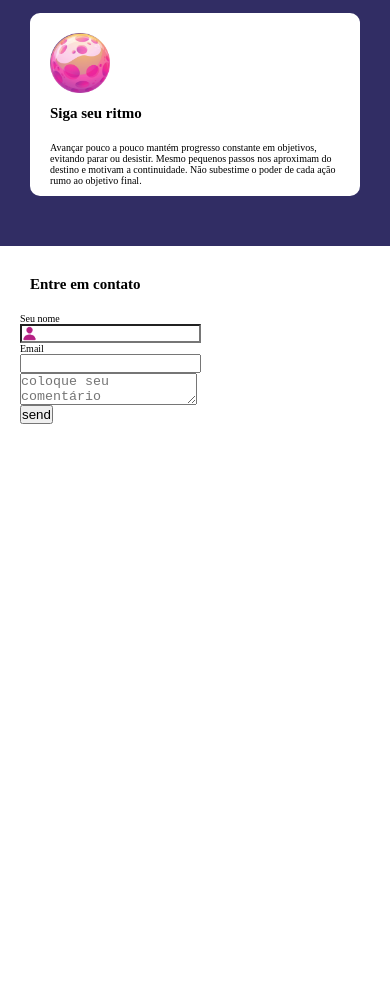
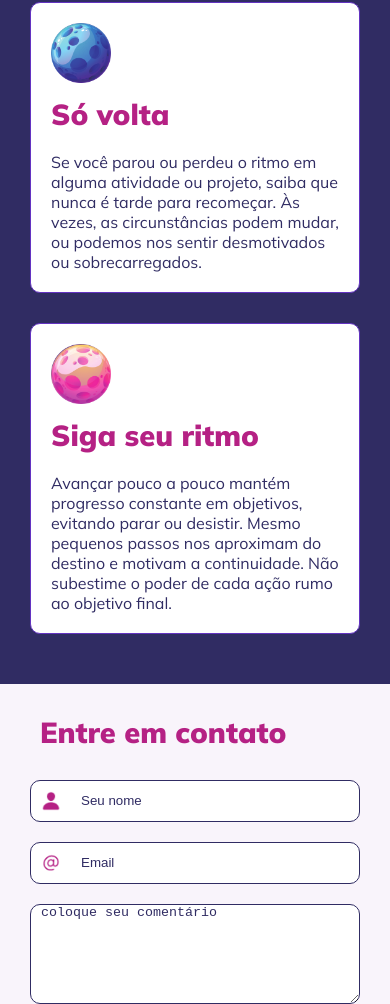
Before and after one commit to MarcioPAraujo/rocketseat-challenges, a plain HTML site: page landpage-rocket/index.html in a window 390 px wide. Shown: the part 996-2000 px from the top of the page. Before the commit the page ends 1450 px from the top, so only its background shows below. Drawn offline with Linux system fonts and the light colour scheme.

Commit message:
mobile first cocnluded

```diff
--- a/landpage-rocket/index.html
+++ b/landpage-rocket/index.html
@@ -10,7 +10,7 @@
     <header>
         <div><img src="image/astronaut.png" alt="astronaut in space"></div>
         <h1>Explore sem limites</h1>
-        <h2>Porque o aprendizado é continuo</h2>
+        <p>Porque o aprendizado é continuo</p>
         <div><img src="image/purple-arrow.png" alt="purple down arrow"></div>
     </header>
 
@@ -45,19 +45,20 @@
         <section id="form">
             <h2>Entre em contato</h2>
             <form>
-                <label for="userName">Seu nome</label>
-                <input type="text" id="userName"  >
 
-                <label for="userEmail">Email</label>
-                <input type="email" name="email" id="userEmail">
+                <input type="text" id="userName" placeholder="Seu nome" class="inputConfig" >
+
+                <input type="email" name="email" id="userEmail" placeholder="Email" class="inputConfig">
 
                 <textarea name="comment" id="comments" placeholder="coloque seu comentário"></textarea>
 
-                <input type="submit" value="send">
+                <button>Enviar mensagem</button>
             </form>
         </section>
     </main>
 
-    <footer></footer>
+    <footer>
+        <p>© 2023 - Rocketseat Explorer</p>
+    </footer>
 </body>
 </html>
--- a/landpage-rocket/style.css
+++ b/landpage-rocket/style.css
@@ -1,3 +1,4 @@
+@import url('https://fonts.googleapis.com/css2?family=Mulish:wght@400;700;900&display=swap');
 *{
     margin: 0px;
     padding: 0px;
@@ -6,8 +7,17 @@
 }
 :root{
     font-size: 62.5%;
-    --purple-backgroun: #312D64;
-    --white-background: white;
+    font-family: 'Mulish', sans-serif;
+    --purple-backgroun: hsl(244, 38%, 28%);
+    --purple-border:hsl(260, 58%, 48%);
+    --font-purple-highlight:hsl(320, 69%, 42%);
+    --font-color:hsl(244, 38%, 28%);
+    --white-background: hsl(0, 0%, 100%);
+    --form-section-background-color:hsl(283, 47%, 97%);
+}
+p{
+    font-size: 1.6rem;
+    color: var(--font-color);
 }
 header{
     display: flex;
@@ -15,14 +25,25 @@ header{
     align-items: center;
 
     padding: 0rem 3rem 3rem ;
+    margin-bottom: 5rem;
+
 }
 img{
     width: 100%;
 }
+h1,h2{
+    color: var(--font-purple-highlight);
+    font-weight: 900;
+}
 h1{
     margin-top: 2rem;
+    font-size: 3.2rem;
 }
 h2{
+    margin-bottom: 2rem;
+    font-size: 2.9rem;
+}
+header > p{
     margin-bottom: 2rem;
 }
 #content{
@@ -35,25 +56,72 @@ article{
     margin: 3rem 2rem;
     padding: 1rem;
     border-radius: 1rem;
+    border: solid 0.1rem var(--purple-border);
 }
 article > p,h2{
     padding: 0rem 1rem;
 }
+article p{
+    padding-bottom: 1rem;
+}
+
 .moon{
     width: 8rem;
     padding: 1rem;
 }
 #form{
-    padding: 3rem 2rem;
+    padding: 3rem 3rem;
+    background-color: var(--form-section-background-color);
 }
 form{
     display: flex;
     flex-direction: column;
     align-items: flex-start;
+
+    width: 100%;
+}
+input,textarea{
+    width: 100%;
+    margin: 1rem 0rem;
+    border-radius: 1rem;
+    border: solid 0.18rem var(--font-color);
+}
+input::placeholder,textarea::placeholder{
+    color: var(--font-color);
+    opacity: 1;
+}
+.inputConfig{
+    background-repeat: no-repeat;
+    background-position: 1rem 1rem;
+    background-size: 20px 20px;
+    text-indent: 3rem;
+    height: 3rem;
+    padding: 2rem;
+
 }
 #userName{
     background-image: url(image/person-ico.png);
-    background-repeat: no-repeat;
-    background-position: left;
-    background-size: contain;
 }
+#userEmail{
+    background-image: url(image/at-ico.png);
+}
+textarea{
+    height: 10rem;
+    text-indent: 1rem;
+}
+button{
+    color: var(--white-background);
+    background-color: var(--purple-backgroun);
+    padding: 1rem;
+    border-radius: 1rem;
+    border: none;
+    margin-top: 2rem;
+}
+footer{
+    background-color: var(--purple-backgroun);
+    padding: 3rem;
+}
+footer >p{
+    color: white;
+    text-align: center;
+}
```
